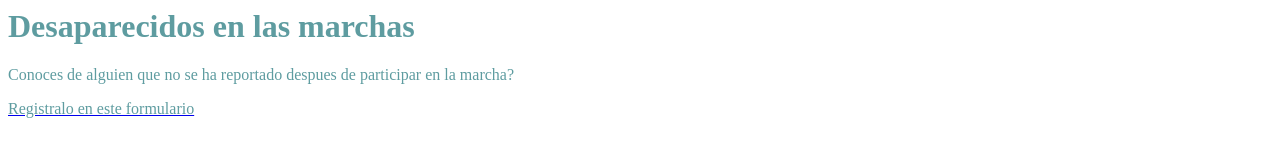
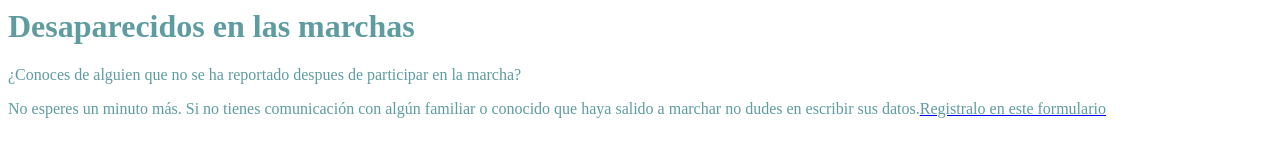
Before and after one commit to peruanosdev/desaparecidos, a plain HTML site: page index.html in a window 1280 px wide. Shown: the top 166 px of the page. Drawn offline with Linux system fonts and the light colour scheme.

Commit message:
Update index.html

```diff
--- a/index.html
+++ b/index.html
@@ -1,5 +1,6 @@
 <h1 style="color: #5e9ca0;"><span style="color: #5e9ca0;">Desaparecidos en las marchas</span></h1>
-<p><span style="color: #5e9ca0;">Conoces de alguien que no se ha reportado despues de participar en la marcha? </span></p>
+<p><span style="color: #5e9ca0;">¿Conoces de alguien que no se ha reportado despues de participar en la marcha? </span></p>
+<p><span style="color: #5e9ca0;">No esperes un minuto más. Si no tienes comunicación con algún familiar o conocido que haya salido a marchar no dudes en escribir sus datos.</span></p?
 <p><a target="_blank" href="https://docs.google.com/forms/d/e/1FAIpQLScepgRuF4qBARXyygtODAj47YXDBr6gUoxhrzBIeHoTBSTRfQ/viewform"><span style="color: #5e9ca0;">Registralo en este formulario</span></a></p>
 <p><strong>&nbsp;</strong></p>
 
```
